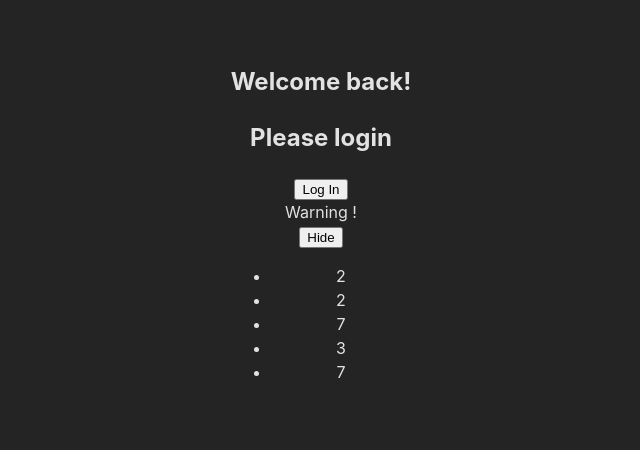
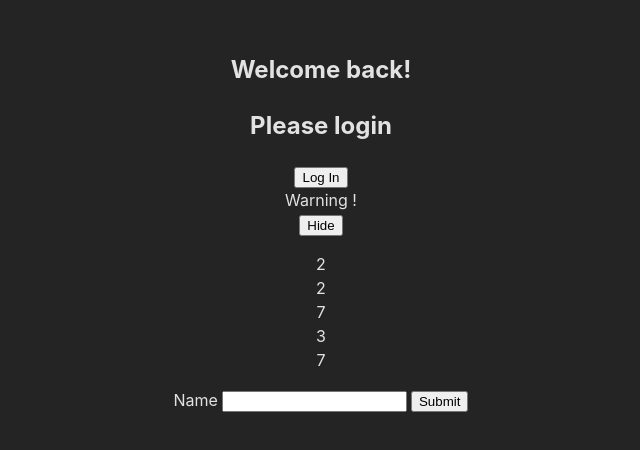
Before and after one commit to repsweet080303/react-training, a React (Vite) app in the folder vite-project-tsx/: page / in a window 1280 px wide. Shown: the part 178-628 px from the top of the page, without its empty margins (319-959 px from the left). Built offline with nearby package versions, Linux system fonts and the light colour scheme.

Commit message:
#9 define NameForm component with submit form and style component

```diff
--- a/vite-project-tsx/src/App.css
+++ b/vite-project-tsx/src/App.css
@@ -4,3 +4,19 @@
   padding: 2rem;
   text-align: center;
 }
+
+ul {
+  padding: 0;
+}
+
+.list-item {
+  list-style: none;
+}
+
+.form-input {
+  margin: 8px auto;
+}
+
+.form-input {
+  margin: 0 4px;
+}
--- a/vite-project-tsx/src/App.tsx
+++ b/vite-project-tsx/src/App.tsx
@@ -3,13 +3,15 @@ import Greeting from './conditionalRender/Greeting';
 import LoginControl from './conditionalRender/LoginControl';
 import Page from './conditionalRender/Page';
 import ListNumber from './listAndKey/ListNumber';
+import NameForm from './form/NameForm';
 function App() {
   return (
     <div className='App'>
       <Greeting isLoggedIn={true} />
       <LoginControl />
-      <Page/>
-      <ListNumber number={[2,2,7,3,7]}/>
+      <Page />
+      <ListNumber number={[2, 2, 7, 3, 7]} />
+      <NameForm />
     </div>
   );
 }
--- /dev/null
+++ b/vite-project-tsx/src/form/NameForm.tsx
@@ -0,0 +1,49 @@
+import React from 'react';
+
+interface State {
+  value: string;
+}
+
+interface Props {
+  value: string;
+}
+
+class NameForm extends React.Component<{}, State> {
+  constructor(props: Props) {
+    super(props);
+    this.state = { value: '' };
+    this.handleSubmit = this.handleSubmit.bind(this);
+    this.handleChange = this.handleChange.bind(this);
+  }
+
+
+  handleChange(event: React.ChangeEvent<HTMLInputElement>) {
+    console.log(this.state.value);
+    this.setState({ value: event.target.value });
+  }
+
+  handleSubmit(event: React.FormEvent<HTMLFormElement>) {
+    event.preventDefault();
+
+    alert('A name was submitted with ' + this.state.value);
+  }
+
+  render(): React.ReactNode {
+    return (
+      <form className='form' onSubmit={this.handleSubmit}>
+        <label className='form-label'>
+          Name
+          <input
+            className='form-input'
+            type='text'
+            onChange={this.handleChange}
+            value={this.state.value}
+          />
+        </label>
+        <input className='form-submit' type='submit' value='Submit' />
+      </form>
+    );
+  }
+}
+
+export default NameForm;
--- a/vite-project-tsx/src/listAndKey/ListNumber.tsx
+++ b/vite-project-tsx/src/listAndKey/ListNumber.tsx
@@ -1,4 +1,4 @@
-import { v4 as uuidv4 } from 'uuid';
+// import { v4 as uuidv4 } from 'uuid';
 
 interface Props {
   number: number[];
@@ -9,8 +9,10 @@ function ListNumber(props: Props) {
 
   return (
     <ul>
-      {number.map((number) => (
-        <li key={uuidv4()}>{number}</li>
+      {number.map((number, i) => (
+        <li key={i} className='list-item'>
+          {number}
+        </li>
       ))}
     </ul>
   );
```
